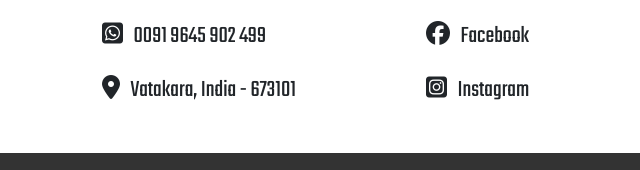
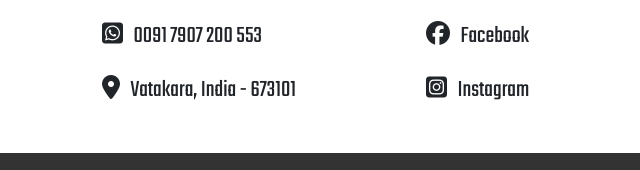
Before and after one commit to key-plus/website, a plain HTML site: page index.html in a window 1280 px wide. Shown: the part 2544-2714 px from the top of the page, 242-882 px from the left. Drawn offline with nearby package versions, Linux system fonts and the light colour scheme.

Commit message:
Update contact details

```diff
--- a/index.html
+++ b/index.html
@@ -117,20 +117,6 @@
                 </div>
             </div>
         </div>
-
-        <!--        <div class="row">-->
-        <!--            <div class="col-lg-6 column">-->
-        <!--                <h4 class="points"><i class="far fa-copy"></i>&nbsp&nbsp Key Duplication</h4>-->
-        <!--                <h4 class="points"><i class="fas fa-car"></i>&nbsp&nbsp Car Key Programming</h4>-->
-        <!--                <h4 class="points"><i class="fas fa-key"></i>&nbsp&nbsp Folding Remote Car Keys</h4>-->
-        <!--            </div>-->
-        <!--            <div class="col-lg-6">-->
-        <!--                <h4 class="points"><i class="fas fa-unlock-alt"></i>&nbsp&nbsp Locks and Key Repairing</h4>-->
-        <!--                <h4 class="points"><i class="fas fa-barcode"></i>&nbsp&nbsp Car and Bike Scanning</h4>-->
-        <!--                <h4 class="points"><i class="fas fa-brain"></i>&nbsp&nbsp Master Keys</h4>-->
-        <!--            </div>-->
-        <!--        </div>-->
-
     </div>
 
 </section>
@@ -209,7 +195,7 @@
         <div class="row">
             <div class="col-lg-6">
                 <h4 class="points"><i class="fas fa-phone-alt"></i>&nbsp&nbsp 7907 200 553/ 9645 902 499</h4>
-                <h4 class="points"><i class="fab fa-whatsapp-square"></i>&nbsp&nbsp 0091 9645 902 499</h4>
+                <h4 class="points"><i class="fab fa-whatsapp-square"></i>&nbsp&nbsp 0091 7907 200 553</h4>
                 <h4 class="points"><i class="fas fa-map-marker-alt"></i>&nbsp&nbsp Vatakara, India - 673101</h4>
 
             </div>
```
